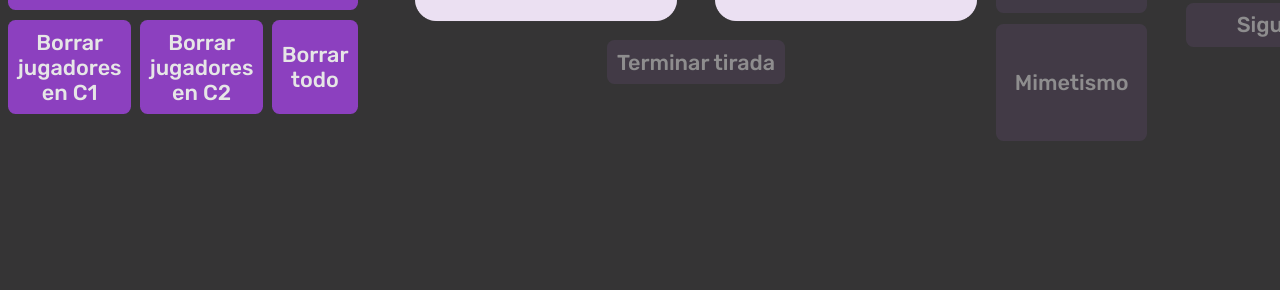
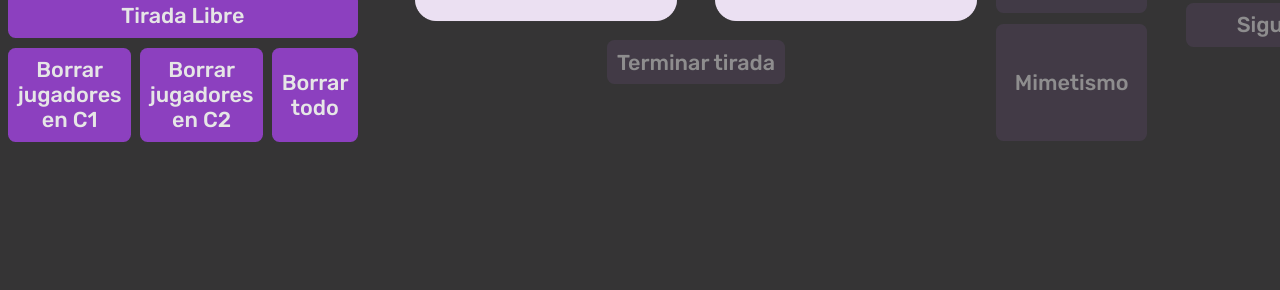
Before and after one commit to m0xn/ecosystem-proto, a plain HTML site: page index.html in a window 1280 px wide. Shown: the part 510-800 px from the top of the page. Drawn offline with Linux system fonts and the light colour scheme.

Commit message:
Added free roll button and its style

```diff
--- a/index.html
+++ b/index.html
@@ -37,6 +37,7 @@
 				</section>
 			</section>
 			<button id="start-cycle" class="ctrl-btn">Iniciar Ciclo</button>
+			<button id="free-roll" class="ctrl-btn">Tirada Libre</button>
 			<section id="control-buttons">
 				<button id="erase-c1" class="ctrl-btn">Borrar jugadores en C1</button>
 				<button id="erase-c2" class="ctrl-btn">Borrar jugadores en C2</button>
--- a/style.css
+++ b/style.css
@@ -351,6 +351,7 @@ button.ctrl-btn:disabled {
 	background: var(--control-btn-disabled);
 }
 
+button#free-roll,
 button#start-cycle {
 	margin: 0.5em 0 0 0;
 }
```
